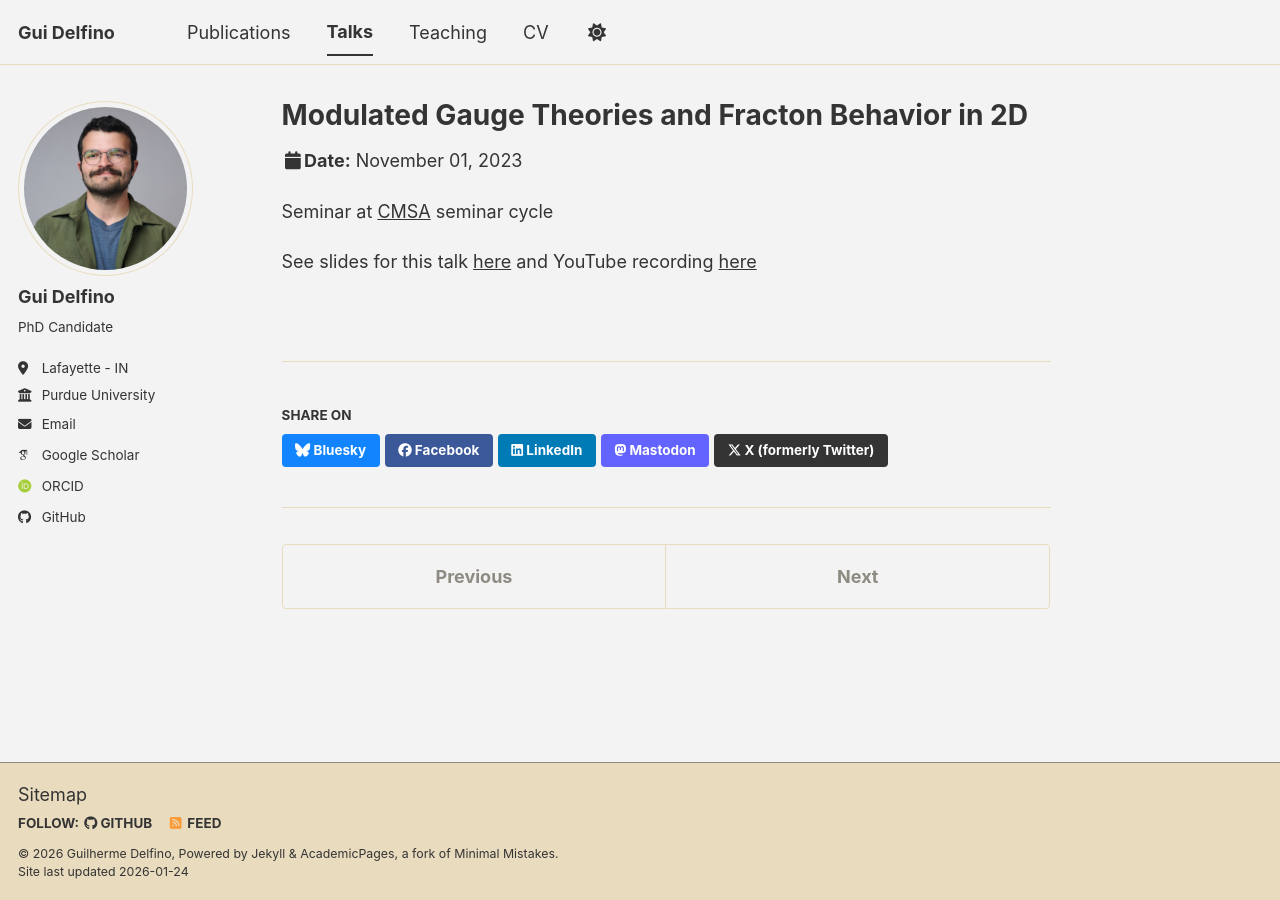
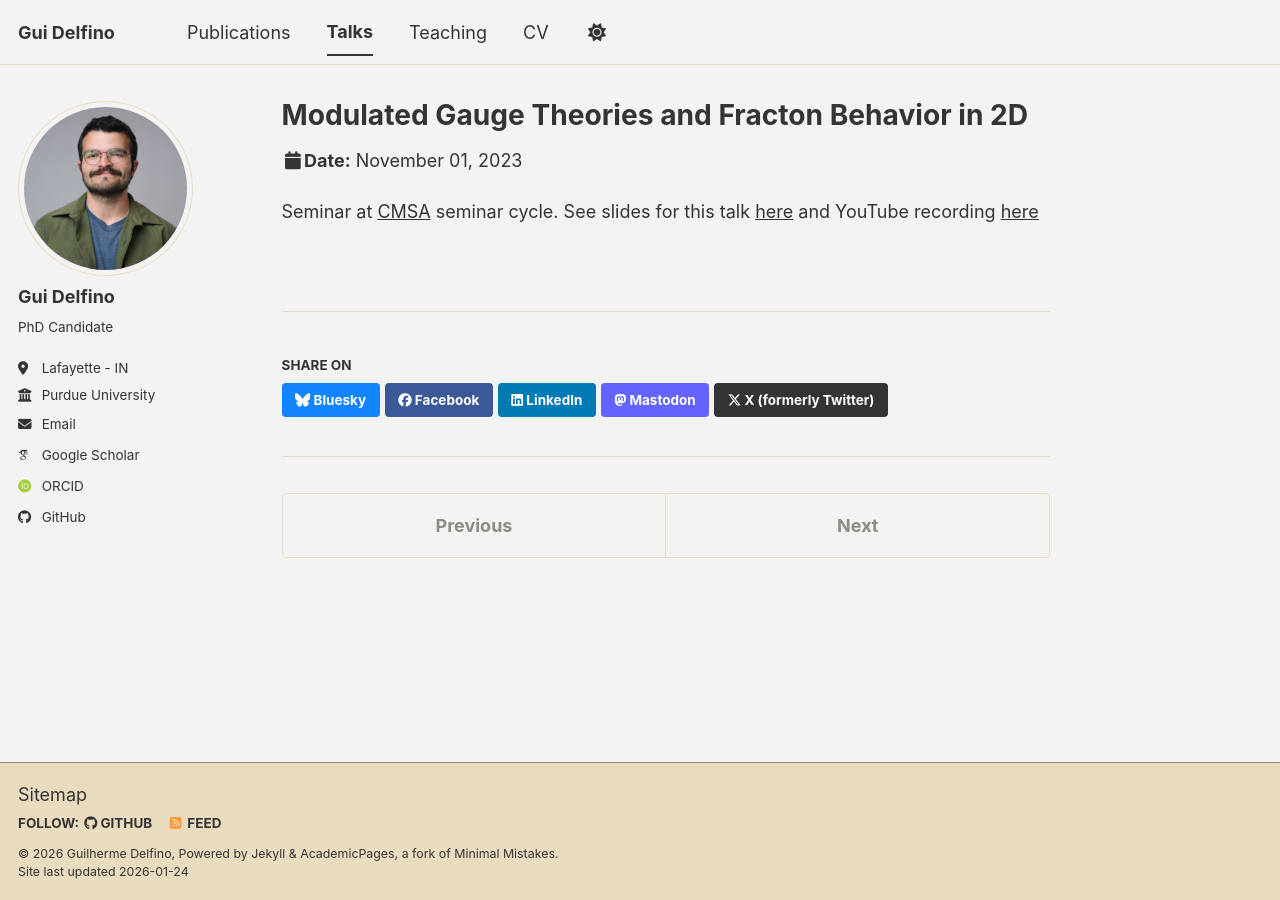
Before and after one commit to gui-delfino/gui-delfino.github.io, a Jekyll site: the page built from _talks/2023-harvard-nov-modulated.md, in a window 1280 px wide. Built offline with Jekyll 4.4.1, drawn with Linux system fonts in a browser that asks for light colours; some web fonts are replaced; a script bundle is joined from its source files by our own code; library files that are not in the unit come from our copies.

Commit message:
Update 2023-harvard-nov-modulated.md

```diff
--- a/_talks/2023-harvard-nov-modulated.md
+++ b/_talks/2023-harvard-nov-modulated.md
@@ -8,6 +8,4 @@ date: 2023-11-01
 location: "Cambridge, MA, USA"
 ---
 
-Seminar at [CMSA](https://cmsa.fas.harvard.edu/series/mathematical-physics-and-algebraic-geometry-seminar/) seminar cycle
-
-See slides for this talk [here](https://gui-delfino.github.io/files/Delfino_2dfracton.pdf) and YouTube recording [here](https://www.youtube.com/watch?v=D8MTPl8rTVE)
+Seminar at [CMSA](https://cmsa.fas.harvard.edu/series/mathematical-physics-and-algebraic-geometry-seminar/) seminar cycle. See slides for this talk [here](https://gui-delfino.github.io/files/Delfino_2dfracton.pdf) and YouTube recording [here](https://www.youtube.com/watch?v=D8MTPl8rTVE)
```
